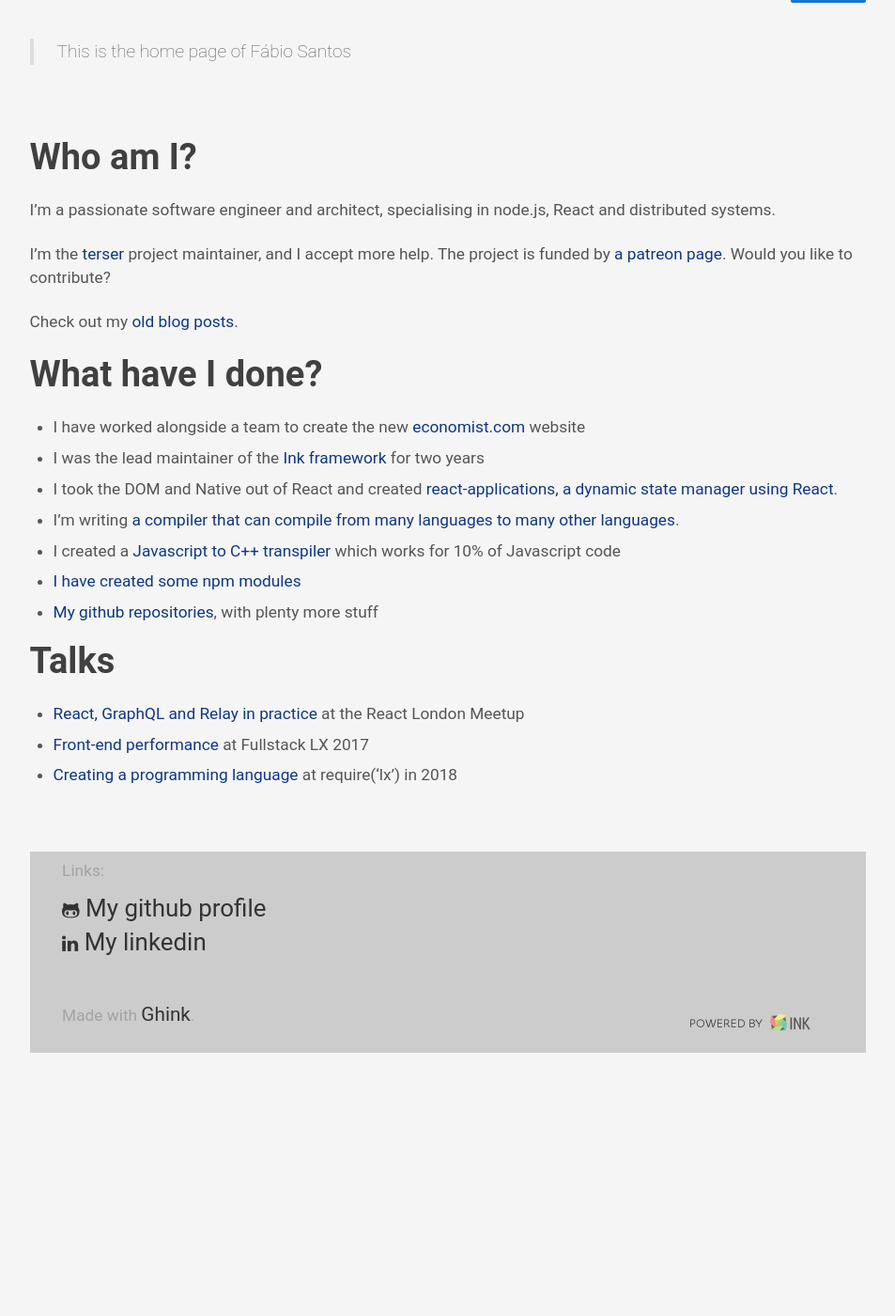
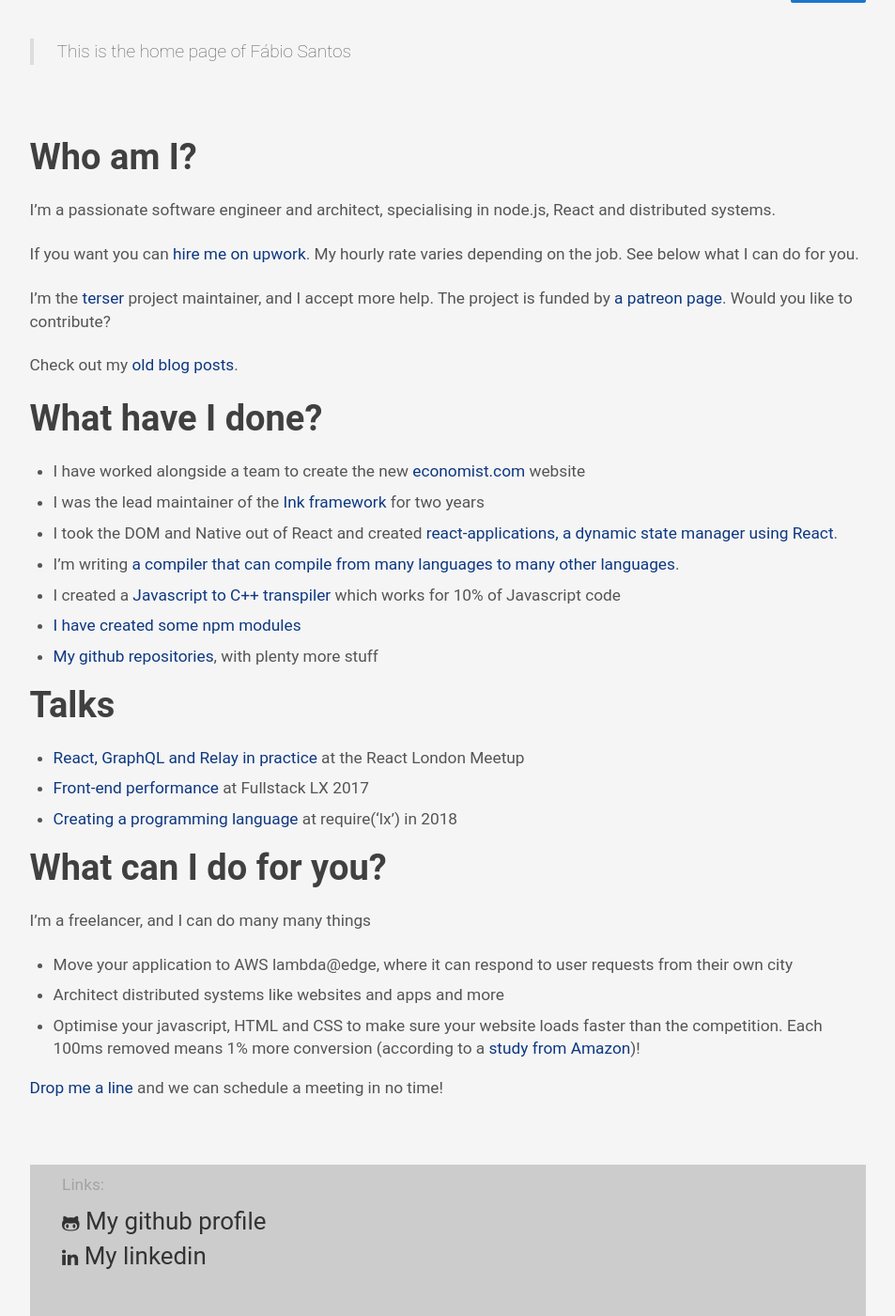
Before and after one commit to fabiosantoscode/fabiosantoscode.github.io, a Jekyll site: the page built from index.md, in a window 1280 px wide and 1400 px high, scrolled down 662 px. Shown: the whole window at 94% size, without its empty margins (163-1116 px from the left). Built offline with Jekyll 4.4.1, drawn with Linux system fonts in a browser that asks for light colours; some web fonts are replaced; before the commit the page ends 1851 px from its top, so only the background shows below that.

Commit message:
hiring information

```diff
--- a/index.md
+++ b/index.md
@@ -11,6 +11,8 @@
 # Who am I?
 
 I'm a passionate software engineer and architect, specialising in node.js, React and distributed systems.
+
+If you want you can [hire me on upwork](https://www.upwork.com/fl/fabiosantos6). My hourly rate varies depending on the job. See below what I can do for you.
 
 I'm the [terser](https://github.com/terser-js/terser) project maintainer, and I accept more help. The project is funded by [a patreon page](https://www.patreon.com/fabiosantoscode). Would you like to contribute?
 
@@ -31,3 +33,13 @@
  * [React, GraphQL and Relay in practice](https://youtu.be/HrECWxWVcEI?t=58m16s) at the React London Meetup
  * [Front-end performance](https://www.youtube.com/watch?v=fgUnjlwTzB4) at Fullstack LX 2017
  * [Creating a programming language](https://www.youtube.com/watch?v=rUVyBh_4Zn0) at require('lx') in 2018
+
+# What can I do for you?
+
+I'm a freelancer, and I can do many many things
+
+ * Move your application to AWS lambda@edge, where it can respond to user requests from their own city
+ * Architect distributed systems like websites and apps and more
+ * Optimise your javascript, HTML and CSS to make sure your website loads faster than the competition. Each 100ms removed means 1% more conversion (according to a [study from Amazon](https://blog.gigaspaces.com/amazon-found-every-100ms-of-latency-cost-them-1-in-sales/))!
+
+<a href="mailto:fabiosantosart@gmail.com">Drop me a line</a> and we can schedule a meeting in no time!
```
